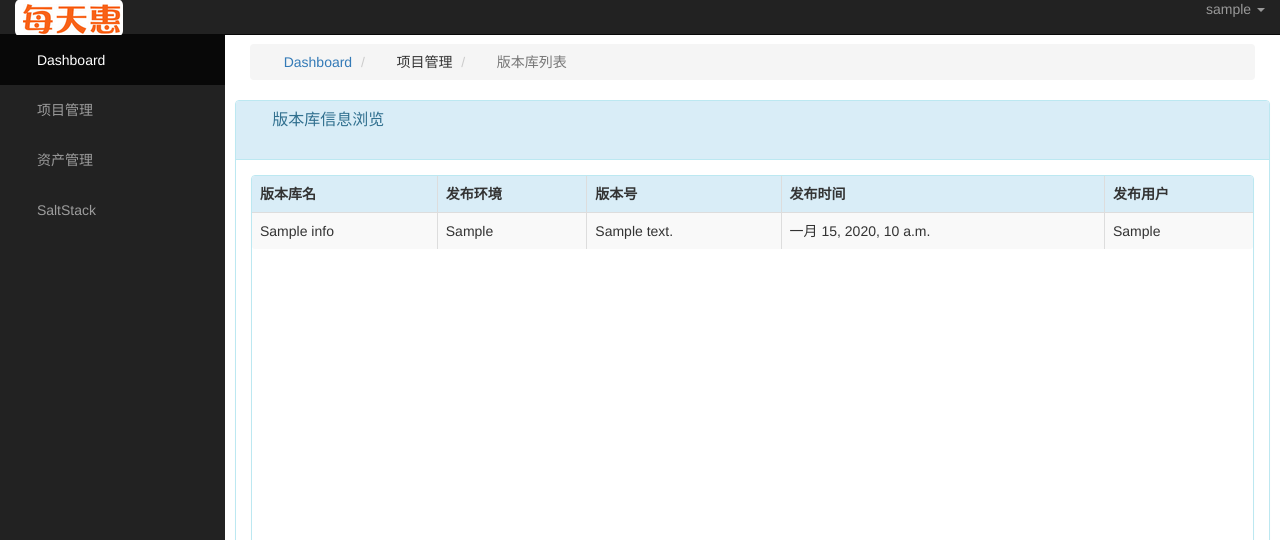
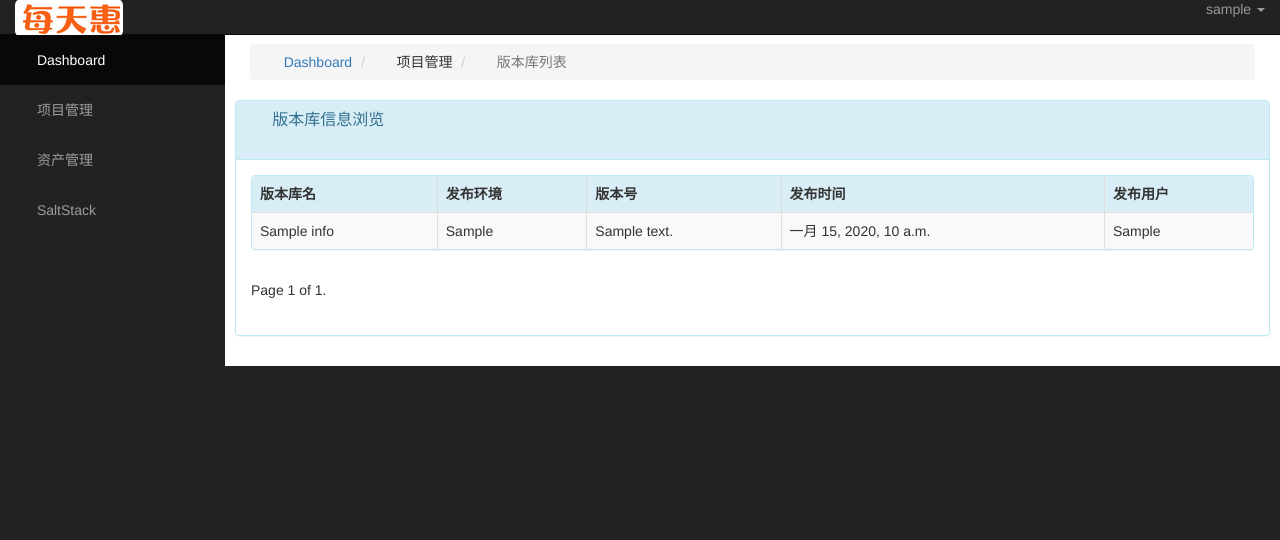
Before and after one commit to hujingguang/OpsSystem, a Django app: page /deploy-manage/list_deploy_info/ in a window 1280 px wide. Shown: the part 16-556 px from the top of the page. After the commit the page ends 382 px from the top, so only its background shows below. Run offline with Django 3.2, Linux system fonts and the light colour scheme; a user stored in the database is signed in; tables that the repository leaves empty hold one stand-in row (values such as "Sample post"); some libraries are stand-ins or nearby versions; some web fonts are replaced.

Commit message:
添加分页功能

```diff
--- a/deploy/views.py
+++ b/deploy/views.py
@@ -5,6 +5,7 @@ from django.template import RequestContext
 from django.http import HttpResponseRedirect,HttpResponse
 from django.core.urlresolvers import reverse
 from forms import *
+from django.core.paginator import Paginator, EmptyPage, PageNotAnInteger
 from models import RepoModel
 from datetime import datetime
 from utils import *
@@ -91,7 +92,15 @@ def list_repo_info(request):
 @login_required(login_url='/')
 def list_deploy_info(request):
     deploy_list=DeployInfoModel.objects.all().order_by('-date')
-    return render_to_response('list_deploy_info.html',RequestContext(request,{'deploy_list':deploy_list}))
+    paginator=Paginator(deploy_list,2)
+    page=request.GET.get('page')
+    try:
+	deploy=paginator.page(page)
+    except PageNotAnInteger:
+	deploy=paginator.page(1)
+    except EmptyPage:
+	deploy=paginator.page(paginator.num_pages)
+    return render_to_response('list_deploy_info.html',RequestContext(request,{'deploy_list':deploy}))
 
 @login_required(login_url='/')
 def deploy_project(request):
--- a/templates/list_deploy_info.html
+++ b/templates/list_deploy_info.html
@@ -20,7 +20,7 @@
 	    <h3 class='panel-title'><i class='fa fa-bell'></i>&nbsp 版本库信息浏览<h3>
 		</div>
 		<div class='panel-body'>
-          <div class='panel panel-info' style='width:auto;height:1300px;margin:auto'>
+		    <div class='panel panel-info' style='width:auto;height:auto;margin:auto'>
 			<div class='table-responsive'>
 			    <table class="table table-striped table-bordered">
 				<thead>
@@ -46,6 +46,17 @@
 			    </table>
 			</div>
 		    </div>
+		    <div class='pagination' style='margin-top:30px;width:auto'>
+			<span class='step-links'>
+			            {%if deploy_list.has_previous %}
+				    <a href="?page={{deploy_list.previous_page_number}}">&larr;Previous</a>
+                                     {%endif%}
+				    <span class='current'> Page {{ deploy_list.number }} of {{ deploy_list.paginator.num_pages }}. </span>
+				    {%if deploy_list.has_next %}
+				    <a href="?page={{deploy_list.next_page_number}}">Next &rarr;</a>
+				    {%endif%}
+				</span>
+		   </div>
 		</div>
 	    </div>
 	</div>
--- a/templates/login.html
+++ b/templates/login.html
@@ -30,7 +30,7 @@
                         <div class="col-sm-6 col-sm-offset-3 form-box">
                         	<div class="form-top">
                         		<div class="form-top-left">
-                        			<h3 style='margin:auto'>欢迎登陆每天惠运维平台</h3>
+                        			<h3 style='margin:auto'>欢迎登陆运维平台</h3>
                             		<p>Enter your username and password to log on:</p>
                         		</div>
                         		<div class="form-top-right">
```
Lines whose indentation alone changed are shown as unchanged.
